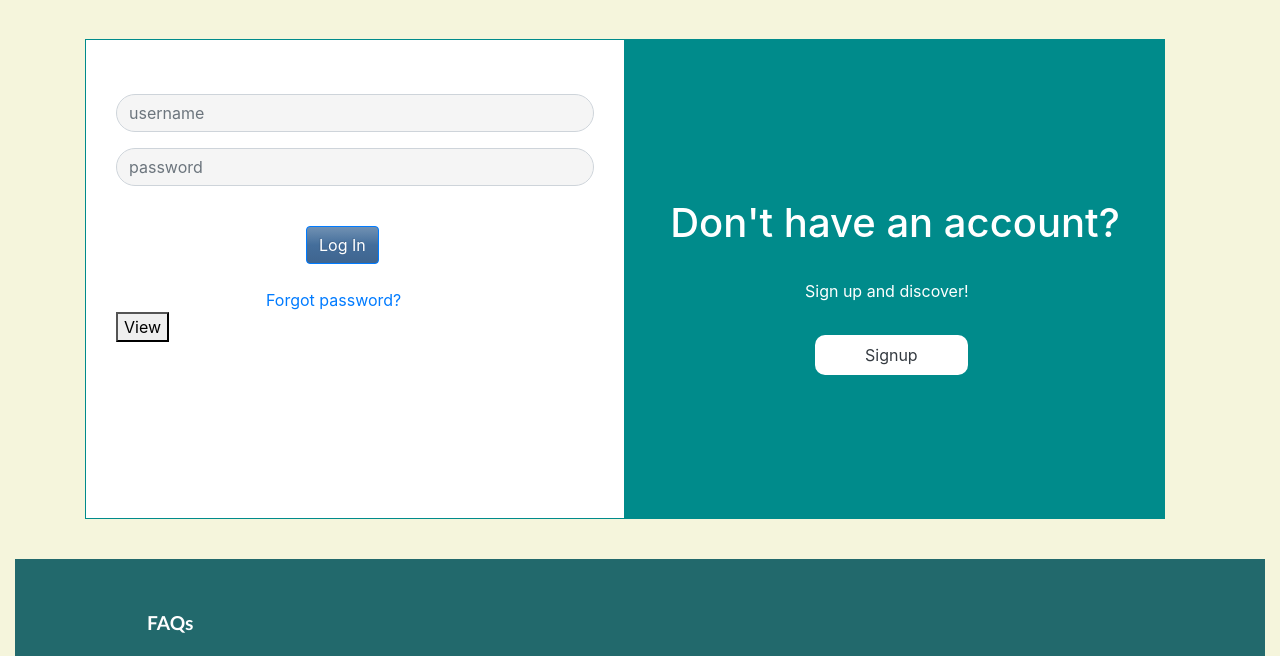
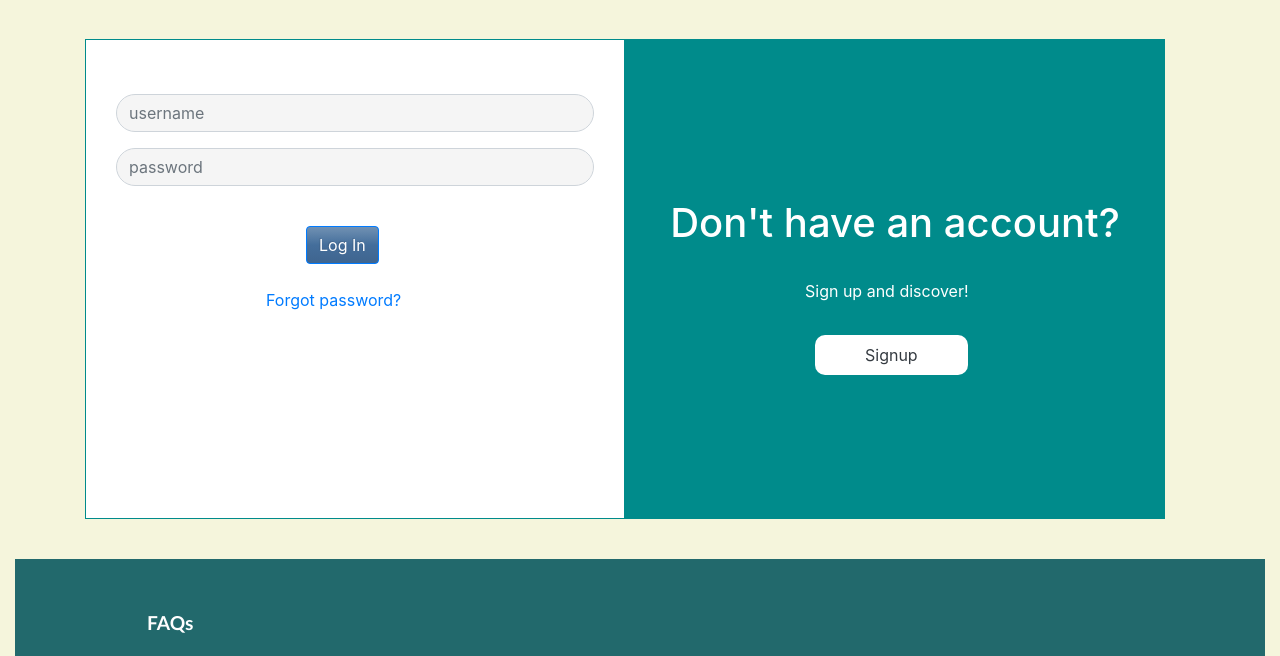
Before and after one commit to Anupamamt/kerala_tourism, a plain HTML site: page login.html in a window 1280 px wide. Shown: the part 103-759 px from the top of the page. Drawn offline with nearby package versions, Linux system fonts and the light colour scheme.

Commit message:
updated login
removed view button

```diff
--- a/login.html
+++ b/login.html
@@ -75,7 +75,6 @@
         <a href="#" style="margin-left: 150px; text-decoration: none;">Forgot password?</a>
 
     </form>
-   <button onclick="logo()">View</button>
     </div>
 
     <!-- log -->
```
